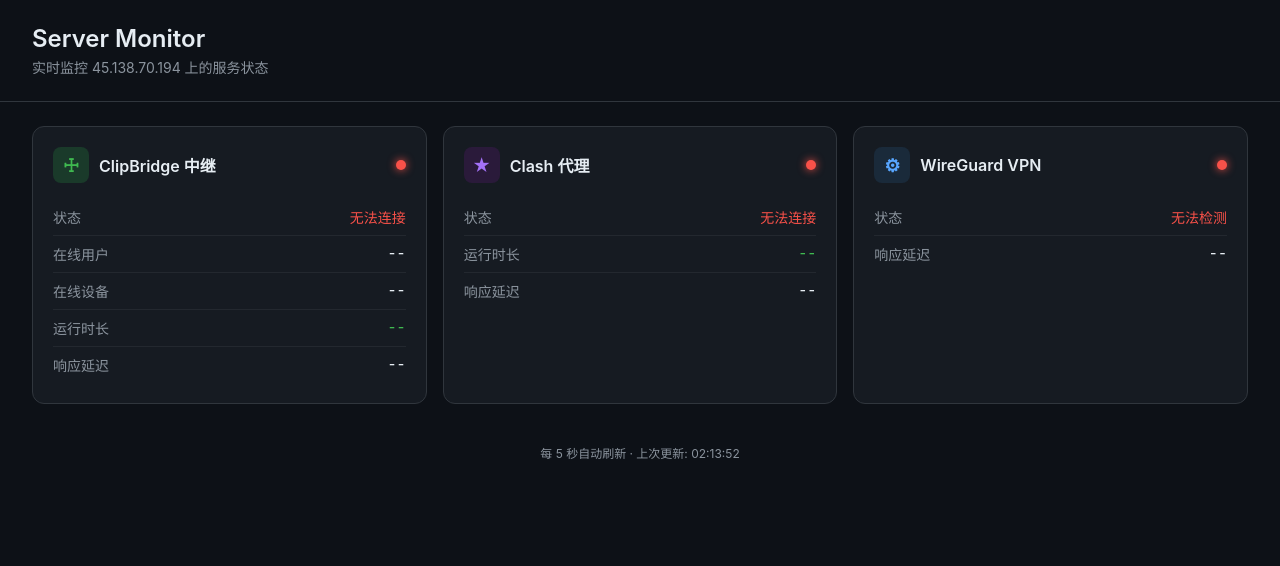
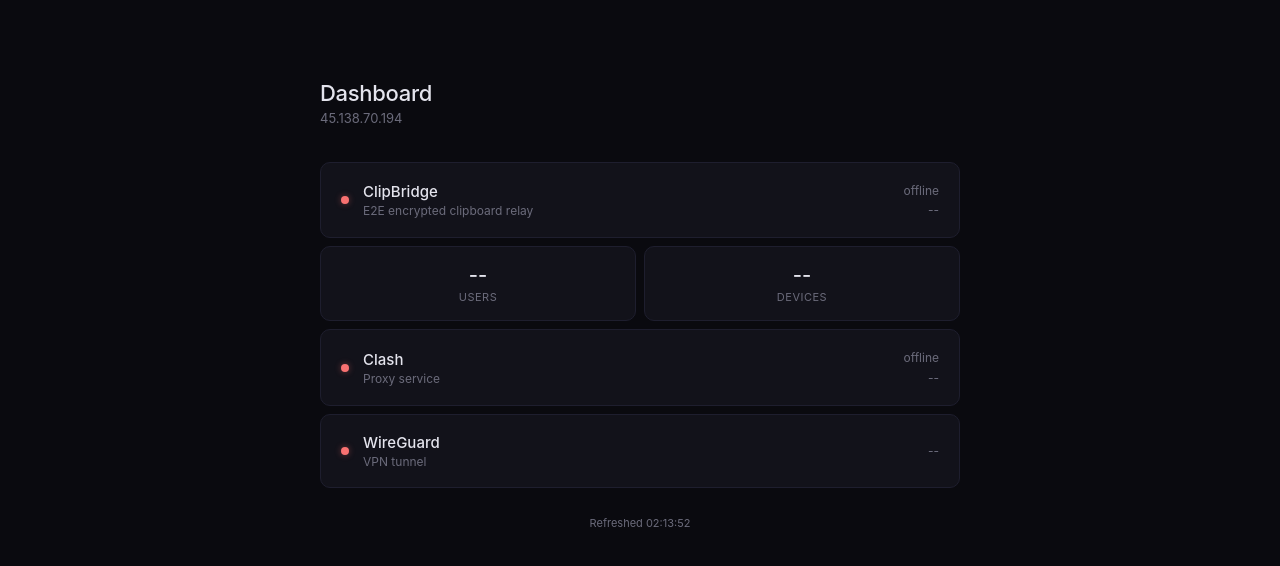
Before and after one commit to Bandiaozia/SecureCore, a plain HTML site: page apps/monitor/index.html in a window 1280 px wide. Drawn offline with Linux system fonts and the light colour scheme; no server answers.

Commit message:
style: 重设计监控面板为极简风格
- 深色背景 + 毛玻璃卡片，居中式窄版布局
- 状态指示灯（绿/红/黄）+ 运行时长 + 响应延迟
- ClipBridge 独立统计卡片（在线用户/设备数）
- 纯 HTML/CSS/JS，无外部依赖，5秒自动刷新

```diff
--- a/apps/monitor/index.html
+++ b/apps/monitor/index.html
@@ -3,257 +3,206 @@
 <head>
 <meta charset="UTF-8">
 <meta name="viewport" content="width=device-width, initial-scale=1.0">
-<title>Server Monitor</title>
+<title>Dashboard</title>
 <style>
   :root {
-    --bg: #0d1117;
-    --card: #161b22;
-    --border: #30363d;
-    --text: #e6edf3;
-    --muted: #8b949e;
-    --green: #3fb950;
-    --red: #f85149;
-    --yellow: #d2991d;
-    --blue: #58a6ff;
-    --purple: #a371f7;
+    --bg: #0a0a0f;
+    --surface: #12121a;
+    --border: #1e1e2e;
+    --text: #e4e4ed;
+    --muted: #6b6b7b;
+    --green: #2dd4bf;
+    --red: #f87171;
+    --amber: #fbbf24;
   }
   * { margin: 0; padding: 0; box-sizing: border-box; }
   body {
-    font-family: -apple-system, BlinkMacSystemFont, 'Segoe UI', sans-serif;
+    font-family: 'Inter', -apple-system, BlinkMacSystemFont, 'Segoe UI', sans-serif;
     background: var(--bg);
     color: var(--text);
     min-height: 100vh;
+    display: flex;
+    justify-content: center;
+    padding: 80px 24px 48px;
   }
-  .header {
-    padding: 24px 32px;
-    border-bottom: 1px solid var(--border);
+  .main { width: 100%; max-width: 640px; }
+  h1 {
+    font-size: 22px;
+    font-weight: 500;
+    letter-spacing: -0.3px;
   }
-  .header h1 { font-size: 24px; font-weight: 600; }
-  .header p { color: var(--muted); margin-top: 4px; font-size: 14px; }
-  .grid {
-    display: grid;
-    grid-template-columns: repeat(auto-fit, minmax(340px, 1fr));
-    gap: 16px;
-    padding: 24px 32px;
+  .sub {
+    color: var(--muted);
+    font-size: 13px;
+    margin-top: 4px;
+    margin-bottom: 36px;
   }
-  .card {
-    background: var(--card);
-    border: 1px solid var(--border);
-    border-radius: 12px;
-    padding: 20px;
-  }
-  .card-header {
+
+  .row {
     display: flex;
     align-items: center;
-    justify-content: space-between;
-    margin-bottom: 16px;
+    gap: 14px;
+    background: var(--surface);
+    border: 1px solid var(--border);
+    border-radius: 10px;
+    padding: 18px 20px;
+    margin-bottom: 8px;
+    transition: border-color 0.2s;
   }
-  .card-title {
-    display: flex;
-    align-items: center;
-    gap: 10px;
-    font-weight: 600;
-    font-size: 16px;
+  .row:hover { border-color: #2a2a3e; }
+  .dot {
+    width: 8px; height: 8px;
+    border-radius: 50%;
+    flex-shrink: 0;
   }
-  .card-icon {
-    width: 36px; height: 36px;
-    border-radius: 8px;
-    display: flex;
-    align-items: center;
-    justify-content: center;
-    font-size: 18px;
+  .dot.up   { background: var(--green); box-shadow: 0 0 6px rgba(45,212,191,0.4); }
+  .dot.down { background: var(--red);   box-shadow: 0 0 6px rgba(248,113,113,0.4); }
+  .dot.warn { background: var(--amber); }
+  .info { flex: 1; min-width: 0; }
+  .info .name { font-size: 15px; font-weight: 500; }
+  .info .desc { font-size: 12px; color: var(--muted); margin-top: 2px; }
+  .meta { text-align: right; flex-shrink: 0; }
+  .meta div { font-size: 12px; color: var(--muted); line-height: 1.6; }
+
+  .stats {
+    display: grid;
+    grid-template-columns: 1fr 1fr;
+    gap: 8px;
+    margin-bottom: 8px;
   }
-  .icon-bridge { background: #1a3a2a; color: var(--green); }
-  .icon-clash { background: #2a1a3a; color: var(--purple); }
-  .icon-wg { background: #1a2a3a; color: var(--blue); }
-  .dot {
-    width: 10px; height: 10px;
-    border-radius: 50%;
-    display: inline-block;
+  .stat {
+    background: var(--surface);
+    border: 1px solid var(--border);
+    border-radius: 10px;
+    padding: 16px;
+    text-align: center;
   }
-  .dot-online { background: var(--green); box-shadow: 0 0 8px var(--green); }
-  .dot-offline { background: var(--red); box-shadow: 0 0 8px var(--red); }
-  .dot-unknown { background: var(--yellow); }
-  .stat-row {
-    display: flex;
-    justify-content: space-between;
-    padding: 8px 0;
-    border-bottom: 1px solid rgba(48,54,61,0.5);
-    font-size: 14px;
-  }
-  .stat-row:last-child { border-bottom: none; }
-  .stat-label { color: var(--muted); }
-  .stat-value { font-weight: 500; font-variant-numeric: tabular-nums; }
-  .uptime { color: var(--green); }
-  .refreshed {
+  .stat .val { font-size: 20px; font-weight: 500; }
+  .stat .lbl { font-size: 11px; color: var(--muted); margin-top: 3px; text-transform: uppercase; letter-spacing: 0.5px; }
+
+  .footer {
     text-align: center;
     color: var(--muted);
-    font-size: 12px;
-    padding: 16px;
+    font-size: 11px;
+    margin-top: 28px;
   }
-  .error-banner {
-    background: rgba(248,81,73,0.1);
-    border: 1px solid var(--red);
-    border-radius: 8px;
-    padding: 12px 16px;
-    margin: 0 32px 16px;
-    color: var(--red);
-    font-size: 14px;
-    display: none;
-  }
-  .error-banner.show { display: block; }
 </style>
 </head>
 <body>
-<div class="header">
-  <h1>Server Monitor</h1>
-  <p>实时监控 45.138.70.194 上的服务状态</p>
-</div>
-<div class="error-banner" id="error"></div>
-<div class="grid">
-  <div class="card">
-    <div class="card-header">
-      <div class="card-title">
-        <div class="card-icon icon-bridge">&#9769;</div>
-        ClipBridge 中继
-      </div>
-      <span class="dot dot-unknown" id="bridge-dot"></span>
+<div class="main">
+  <h1>Dashboard</h1>
+  <p class="sub">45.138.70.194</p>
+
+  <div class="row">
+    <div class="dot" id="b-dot"></div>
+    <div class="info">
+      <div class="name">ClipBridge</div>
+      <div class="desc">E2E encrypted clipboard relay</div>
     </div>
-    <div id="bridge-stats">
-      <div class="stat-row"><span class="stat-label">状态</span><span class="stat-value" id="bridge-status">--</span></div>
-      <div class="stat-row"><span class="stat-label">在线用户</span><span class="stat-value" id="bridge-users">--</span></div>
-      <div class="stat-row"><span class="stat-label">在线设备</span><span class="stat-value" id="bridge-devices">--</span></div>
-      <div class="stat-row"><span class="stat-label">运行时长</span><span class="stat-value uptime" id="bridge-uptime">--</span></div>
-      <div class="stat-row"><span class="stat-label">响应延迟</span><span class="stat-value" id="bridge-latency">--</span></div>
+    <div class="meta">
+      <div id="b-uptime">--</div>
+      <div id="b-latency">--</div>
     </div>
   </div>
 
-  <div class="card">
-    <div class="card-header">
-      <div class="card-title">
-        <div class="card-icon icon-clash">&#9733;</div>
-        Clash 代理
-      </div>
-      <span class="dot dot-unknown" id="clash-dot"></span>
+  <div class="stats">
+    <div class="stat">
+      <div class="val" id="b-users">--</div>
+      <div class="lbl">Users</div>
     </div>
-    <div id="clash-stats">
-      <div class="stat-row"><span class="stat-label">状态</span><span class="stat-value" id="clash-status">--</span></div>
-      <div class="stat-row"><span class="stat-label">运行时长</span><span class="stat-value uptime" id="clash-uptime">--</span></div>
-      <div class="stat-row"><span class="stat-label">响应延迟</span><span class="stat-value" id="clash-latency">--</span></div>
+    <div class="stat">
+      <div class="val" id="b-devices">--</div>
+      <div class="lbl">Devices</div>
     </div>
   </div>
 
-  <div class="card">
-    <div class="card-header">
-      <div class="card-title">
-        <div class="card-icon icon-wg">&#9881;</div>
-        WireGuard VPN
-      </div>
-      <span class="dot dot-unknown" id="wg-dot"></span>
+  <div class="row">
+    <div class="dot" id="c-dot"></div>
+    <div class="info">
+      <div class="name">Clash</div>
+      <div class="desc">Proxy service</div>
     </div>
-    <div id="wg-stats">
-      <div class="stat-row"><span class="stat-label">状态</span><span class="stat-value" id="wg-status">--</span></div>
-      <div class="stat-row"><span class="stat-label">响应延迟</span><span class="stat-value" id="wg-latency">--</span></div>
+    <div class="meta">
+      <div id="c-uptime">--</div>
+      <div id="c-latency">--</div>
     </div>
   </div>
+
+  <div class="row">
+    <div class="dot" id="w-dot"></div>
+    <div class="info">
+      <div class="name">WireGuard</div>
+      <div class="desc">VPN tunnel</div>
+    </div>
+    <div class="meta">
+      <div id="w-latency">--</div>
+    </div>
+  </div>
+
+  <div class="footer">Refreshed <span id="tick">--</span></div>
 </div>
-<div class="refreshed">每 5 秒自动刷新 · 上次更新: <span id="last-update">--</span></div>
 
 <script>
 const BASE = 'http://45.138.70.194:8080';
-let bridgeOnline = false;
 
-function setDot(id, online) {
-  const el = document.getElementById(id);
-  el.className = 'dot ' + (online === true ? 'dot-online' : online === false ? 'dot-offline' : 'dot-unknown');
+function uptime(s) {
+  if (!s || s <= 0) return '--';
+  const d = Math.floor(s / 86400);
+  const h = Math.floor((s % 86400) / 3600);
+  const m = Math.floor((s % 3600) / 60);
+  if (d) return d + 'd ' + h + 'h';
+  if (h) return h + 'h ' + m + 'm';
+  return m + 'm';
 }
 
-function formatUptime(seconds) {
-  if (!seconds || seconds < 0) return '--';
-  const d = Math.floor(seconds / 86400);
-  const h = Math.floor((seconds % 86400) / 3600);
-  const m = Math.floor((seconds % 3600) / 60);
-  const parts = [];
-  if (d > 0) parts.push(d + ' 天');
-  if (h > 0) parts.push(h + ' 小时');
-  if (m > 0) parts.push(m + ' 分钟');
-  return parts.join(' ') || '< 1 分钟';
-}
-
-async function checkBridge() {
-  const start = performance.now();
+async function get(path) {
+  const t0 = performance.now();
   try {
-    const res = await fetch(BASE + '/stats', { signal: AbortSignal.timeout(5000) });
-    const latency = Math.round(performance.now() - start);
-    const data = await res.json();
-    bridgeOnline = true;
-    setDot('bridge-dot', true);
-    document.getElementById('bridge-status').textContent = '运行中';
-    document.getElementById('bridge-status').style.color = 'var(--green)';
-    document.getElementById('bridge-users').textContent = data.users ?? '--';
-    document.getElementById('bridge-devices').textContent = data.devices ?? '--';
-    document.getElementById('bridge-uptime').textContent = formatUptime(data.uptime_seconds);
-    document.getElementById('bridge-latency').textContent = latency + ' ms';
-  } catch(e) {
-    bridgeOnline = false;
-    setDot('bridge-dot', false);
-    document.getElementById('bridge-status').textContent = '无法连接';
-    document.getElementById('bridge-status').style.color = 'var(--red)';
-    document.getElementById('bridge-users').textContent = '--';
-    document.getElementById('bridge-devices').textContent = '--';
-    document.getElementById('bridge-uptime').textContent = '--';
-    document.getElementById('bridge-latency').textContent = '--';
+    const r = await fetch(BASE + path, { signal: AbortSignal.timeout(5000) });
+    const data = await r.json();
+    return { ok: true, ms: Math.round(performance.now() - t0), data };
+  } catch {
+    return { ok: false, ms: Math.round(performance.now() - t0) };
   }
 }
 
-async function checkClash() {
-  const start = performance.now();
-  try {
-    const res = await fetch(BASE + '/proxy/clash', { signal: AbortSignal.timeout(5000) });
-    const latency = Math.round(performance.now() - start);
-    const data = await res.json();
-    setDot('clash-dot', data.online === true);
-    document.getElementById('clash-status').textContent = data.online ? '运行中' : '离线';
-    document.getElementById('clash-status').style.color = data.online ? 'var(--green)' : 'var(--red)';
-    document.getElementById('clash-uptime').textContent = formatUptime(data.uptime_seconds);
-    document.getElementById('clash-latency').textContent = latency + ' ms';
-  } catch(e) {
-    setDot('clash-dot', false);
-    document.getElementById('clash-status').textContent = '无法连接';
-    document.getElementById('clash-status').style.color = 'var(--red)';
-    document.getElementById('clash-uptime').textContent = '--';
-    document.getElementById('clash-latency').textContent = '--';
+async function tick() {
+  const [b, c, w] = await Promise.all([
+    get('/stats'),
+    get('/proxy/clash'),
+    get('/proxy/wireguard'),
+  ]);
+
+  // ClipBridge
+  const bd = document.getElementById('b-dot');
+  if (b.ok) {
+    bd.className = 'dot up';
+    document.getElementById('b-uptime').textContent = uptime(b.data.uptime_seconds) || '--';
+    document.getElementById('b-latency').textContent = b.ms + 'ms';
+    document.getElementById('b-users').textContent = b.data.users ?? '--';
+    document.getElementById('b-devices').textContent = b.data.devices ?? '--';
+  } else {
+    bd.className = 'dot down';
+    document.getElementById('b-uptime').textContent = 'offline';
+    document.getElementById('b-latency').textContent = '--';
+    document.getElementById('b-users').textContent = '--';
+    document.getElementById('b-devices').textContent = '--';
   }
+
+  // Clash
+  document.getElementById('c-dot').className = 'dot ' + (c.ok && c.data.online ? 'up' : 'down');
+  document.getElementById('c-uptime').textContent = c.ok && c.data.online ? uptime(c.data.uptime_seconds) || '--' : 'offline';
+  document.getElementById('c-latency').textContent = c.ms ? c.ms + 'ms' : '--';
+
+  // WireGuard
+  document.getElementById('w-dot').className = 'dot ' + (w.ok && w.data.online ? 'up' : 'down');
+  document.getElementById('w-latency').textContent = w.ok ? w.ms + 'ms' : '--';
+
+  document.getElementById('tick').textContent = new Date().toLocaleTimeString('zh-CN');
 }
 
-async function checkWireGuard() {
-  const start = performance.now();
-  try {
-    const res = await fetch(BASE + '/proxy/wireguard', { signal: AbortSignal.timeout(5000) });
-    const latency = Math.round(performance.now() - start);
-    const data = await res.json();
-    setDot('wg-dot', data.online === true);
-    document.getElementById('wg-status').textContent = data.online ? '已连接' : '未连接';
-    document.getElementById('wg-status').style.color = data.online ? 'var(--green)' : 'var(--red)';
-    document.getElementById('wg-latency').textContent = latency + ' ms';
-  } catch(e) {
-    setDot('wg-dot', false);
-    document.getElementById('wg-status').textContent = '无法检测';
-    document.getElementById('wg-status').style.color = 'var(--red)';
-    document.getElementById('wg-latency').textContent = '--';
-  }
-}
-
-async function refresh() {
-  await Promise.all([checkBridge(), checkClash(), checkWireGuard()]);
-  document.getElementById('last-update').textContent = new Date().toLocaleTimeString('zh-CN');
-  document.getElementById('error').classList.remove('show');
-}
-
-// 如果中继客户端连不上，显示提示
-window.addEventListener('unhandledrejection', () => {});
-refresh();
-setInterval(refresh, 5000);
+tick();
+setInterval(tick, 5000);
 </script>
 </body>
 </html>
```
